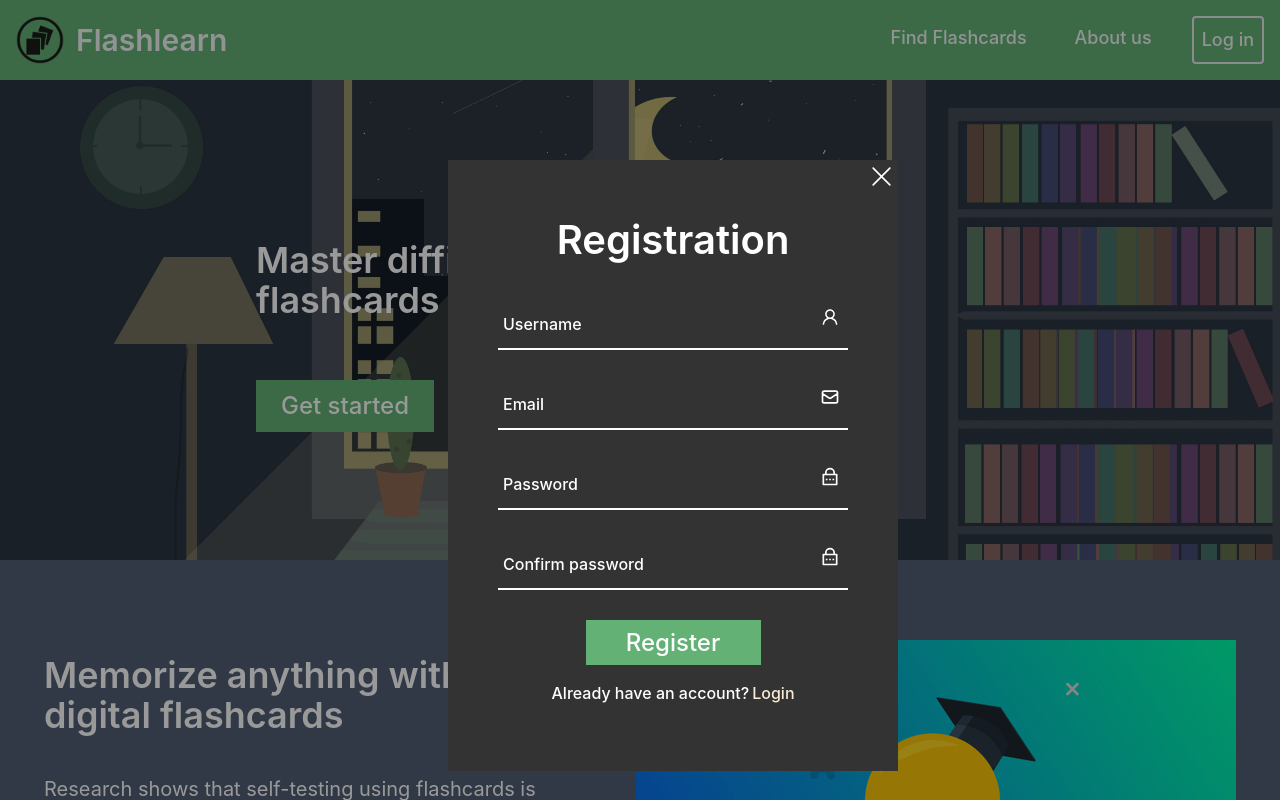
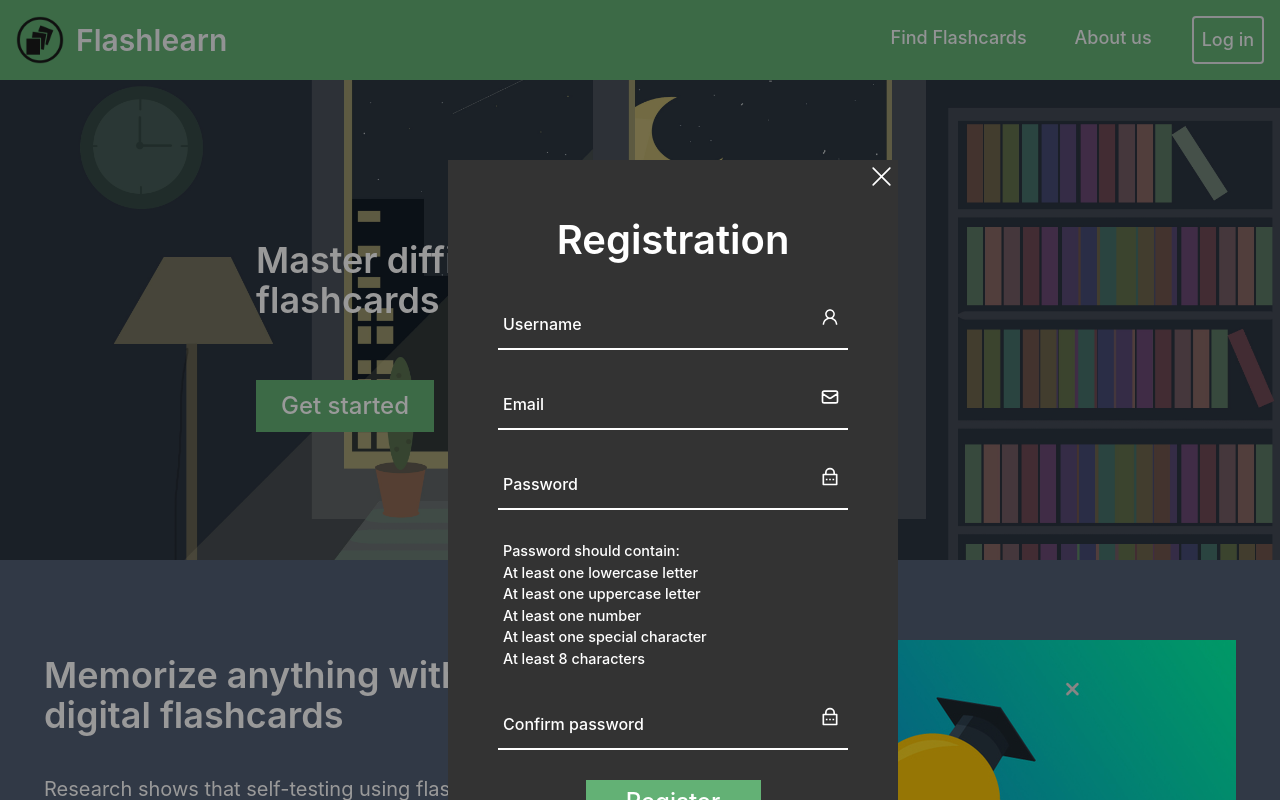
Before and after one commit to branow/memo-web-ui, a React (Create React App) app: page /register in a window 1280 px wide. Shown: the top 800 px of the page. Built offline with nearby package versions, Linux system fonts and the light colour scheme.

Commit message:
commit before merge

```diff
--- a/src/components/constant-components/FormInputComponents/EmailInput.js
+++ b/src/components/constant-components/FormInputComponents/EmailInput.js
@@ -1,6 +1,6 @@
 const EmailInput = ({onChangeAction}) => {
     return (
-        <input className="peer w-[100%] h-[100%] bg-transparent text-[1em] text-white font-semibold pl-[5px] pr-[35px] border-none outline-none"
+        <input className="w-[100%] h-[100%] bg-transparent text-[1em] text-white font-semibold pl-[5px] pr-[35px] border-none outline-none"
             type="email" required
             title="Must be in specified format: someemail@mail.ma"
             onChange={onChangeAction}
--- /dev/null
+++ b/src/components/constant-components/PasswordValidationTracker.js
@@ -0,0 +1,14 @@
+const PasswordValidationTracker = () => {
+    return (
+        <div className="bg-transparent text-[0.9em] text-white font-medium pl-[5px] pr-[35px] border-none outline-none">
+            <span>Password should contain:</span>
+            <div>At least one lowercase letter</div>
+            <div>At least one uppercase letter</div>
+            <div>At least one number</div>
+            <div>At least one special character</div>
+            <div>At least 8 characters</div>
+        </div>
+     );
+}
+
+export default PasswordValidationTracker;
--- a/src/components/constant-components/RegistrationForm.js
+++ b/src/components/constant-components/RegistrationForm.js
@@ -9,6 +9,8 @@ import EmailInput from './FormInputComponents/EmailInput';
 import PasswordInput from './FormInputComponents/PasswordInput';
 import FormSubmitButton from './FormInputComponents/FormSubmitButton';
 import sendRegister from '../../form-functions/sendRegister';
+import WarningAlert from './WarningAlert';
+import PasswordValidationTracker from './PasswordValidationTracker';
 
 const RegistrationForm = () => {
     const [registerUsername, setRegisterUsername] = useState("");
@@ -18,6 +20,7 @@ const RegistrationForm = () => {
     return (
         <div className="w-[450px] p-[50px]">
             <h2 className="text-[40px] text-white text-center font-semibold">Registration</h2>
+
             <form>
                 <FormInputWrapper childrenInput={<UserNameInput onChangeAction={(e) => setRegisterUsername(e.target.value)}/>}
                 inputIcon={<AiOutlineUser className='mt-[7px]' size='20px'/>} inputName={'Username'}
@@ -30,6 +33,7 @@ const RegistrationForm = () => {
                 <FormInputWrapper childrenInput={<PasswordInput onChangeAction={(e) => setRegisterPassword(e.target.value)}/>}
                 inputIcon={<RiLockPasswordLine className='mt-[7px]' size='20px'/>} inputName={'Password'}
                 />
+                <PasswordValidationTracker/>
 
                 <FormInputWrapper childrenInput={<PasswordInput onChangeAction={(e) => setRegisterConfirmPassword(e.target.value)}/>}
                 inputIcon={<RiLockPasswordLine className='mt-[7px]' size='20px'/>} inputName={'Confirm password'}
```
